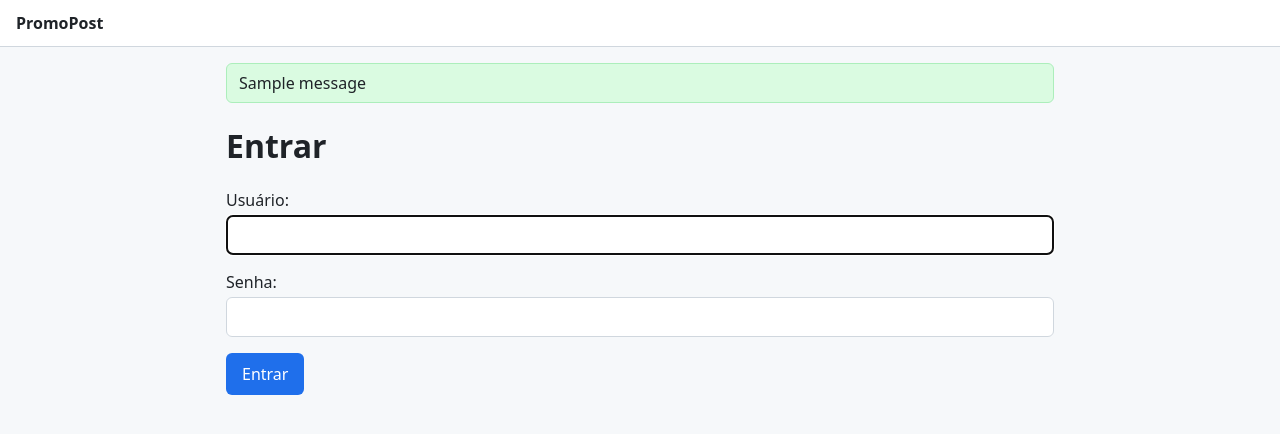
After one commit to Higor-Car/promopost, a Django app: page /contas/login/ in a window 1280 px wide. The commit adds this page. Shown: the top 434 px of the page. Run offline with Django 5.2, Linux system fonts and the light colour scheme; tables that the repository leaves empty hold one stand-in row (values such as "Sample post"); one stand-in notice (Sample message) is shown.

Commit message:
feat: adiciona login e exige autenticação nas telas
Co-Authored-By: Claude Sonnet 5.5 <noreply@anthropic.com>
Claude-Session: https://claude.ai/code/session_01RHk4FCCa21mvXUGqhkaxe5

```diff
--- a/config/settings.py
+++ b/config/settings.py
@@ -117,6 +117,11 @@ USE_TZ = True
 
 STATIC_URL = "static/"
 
+# Login: para onde mandar quem não está autenticado e depois de entrar/sair
+LOGIN_URL = "login"
+LOGIN_REDIRECT_URL = "lista_promocoes"
+LOGOUT_REDIRECT_URL = "login"
+
 # Imagens enviadas pelo painel (artes das promoções)
 MEDIA_URL = "media/"
 MEDIA_ROOT = BASE_DIR / "media"
--- a/config/urls.py
+++ b/config/urls.py
@@ -22,6 +22,7 @@ from django.urls import include, path
 
 urlpatterns = [
     path("admin/", admin.site.urls),
+    path("contas/", include("django.contrib.auth.urls")),
     path("", include("posts.urls")),
 ]
 
--- a/posts/templates/posts/base.html
+++ b/posts/templates/posts/base.html
@@ -10,26 +10,35 @@
     body { font-family: system-ui, sans-serif; margin: 0; background: var(--fundo); color: #1f2328; }
     header { background: #fff; border-bottom: 1px solid var(--borda); padding: 12px 16px; display: flex; gap: 16px; align-items: center; }
     header a { color: var(--cor); text-decoration: none; font-weight: 600; }
+    header form { margin-left: auto; }
     main { max-width: 860px; margin: 0 auto; padding: 16px; }
     .card { background: #fff; border: 1px solid var(--borda); border-radius: 8px; padding: 12px; margin-bottom: 12px; display: flex; gap: 12px; }
     .card img { width: 96px; height: 96px; object-fit: cover; border-radius: 6px; }
     .tag { display: inline-block; font-size: 12px; padding: 2px 8px; border-radius: 12px; background: #ddf4ff; }
     .msg { background: #dafbe1; border: 1px solid #aceebb; padding: 8px 12px; border-radius: 6px; margin-bottom: 12px; }
+    .msg.warning { background: #fff8c5; border-color: #eac54f; }
     form p { display: flex; flex-direction: column; gap: 4px; }
     input, select, textarea { padding: 8px; border: 1px solid var(--borda); border-radius: 6px; font: inherit; }
     button, .btn { background: var(--cor); color: #fff; border: 0; padding: 10px 16px; border-radius: 6px; font: inherit; cursor: pointer; text-decoration: none; }
+    button.pequeno { padding: 6px 12px; font-size: 14px; margin-top: 6px; }
     .erro { color: #cf222e; font-size: 14px; }
   </style>
 </head>
 <body>
   <header>
     <strong>PromoPost</strong>
-    <a href="{% url 'lista_promocoes' %}">Promoções</a>
-    <a href="{% url 'nova_promocao' %}">Nova promoção</a>
-    <a href="{% url 'admin:index' %}">Admin</a>
+    {% if user.is_authenticated %}
+      <a href="{% url 'lista_promocoes' %}">Promoções</a>
+      <a href="{% url 'nova_promocao' %}">Nova promoção</a>
+      <a href="{% url 'admin:index' %}">Admin</a>
+      <form method="post" action="{% url 'logout' %}">
+        {% csrf_token %}
+        <button type="submit" class="pequeno">Sair</button>
+      </form>
+    {% endif %}
   </header>
   <main>
-    {% for m in messages %}<div class="msg">{{ m }}</div>{% endfor %}
+    {% for m in messages %}<div class="msg {{ m.tags }}">{{ m }}</div>{% endfor %}
     {% block conteudo %}{% endblock %}
   </main>
 </body>
--- /dev/null
+++ b/posts/templates/registration/login.html
@@ -0,0 +1,10 @@
+{% extends "posts/base.html" %}
+{% block titulo %}Entrar - PromoPost{% endblock %}
+{% block conteudo %}
+<h1>Entrar</h1>
+<form method="post">
+  {% csrf_token %}
+  {{ form.as_p }}
+  <button type="submit">Entrar</button>
+</form>
+{% endblock %}
--- a/posts/views.py
+++ b/posts/views.py
@@ -1,15 +1,18 @@
 from django.contrib import messages
+from django.contrib.auth.decorators import login_required
 from django.shortcuts import redirect, render
 
 from .forms import PromocaoForm
 from .models import Promocao
 
 
+@login_required
 def lista_promocoes(request):
     promocoes = Promocao.objects.select_related("comercio")
     return render(request, "posts/lista.html", {"promocoes": promocoes})
 
 
+@login_required
 def nova_promocao(request):
     if request.method == "POST":
         form = PromocaoForm(request.POST, request.FILES)
```
Also changed, not shown: posts/tests.py (+18 -0 lines).
